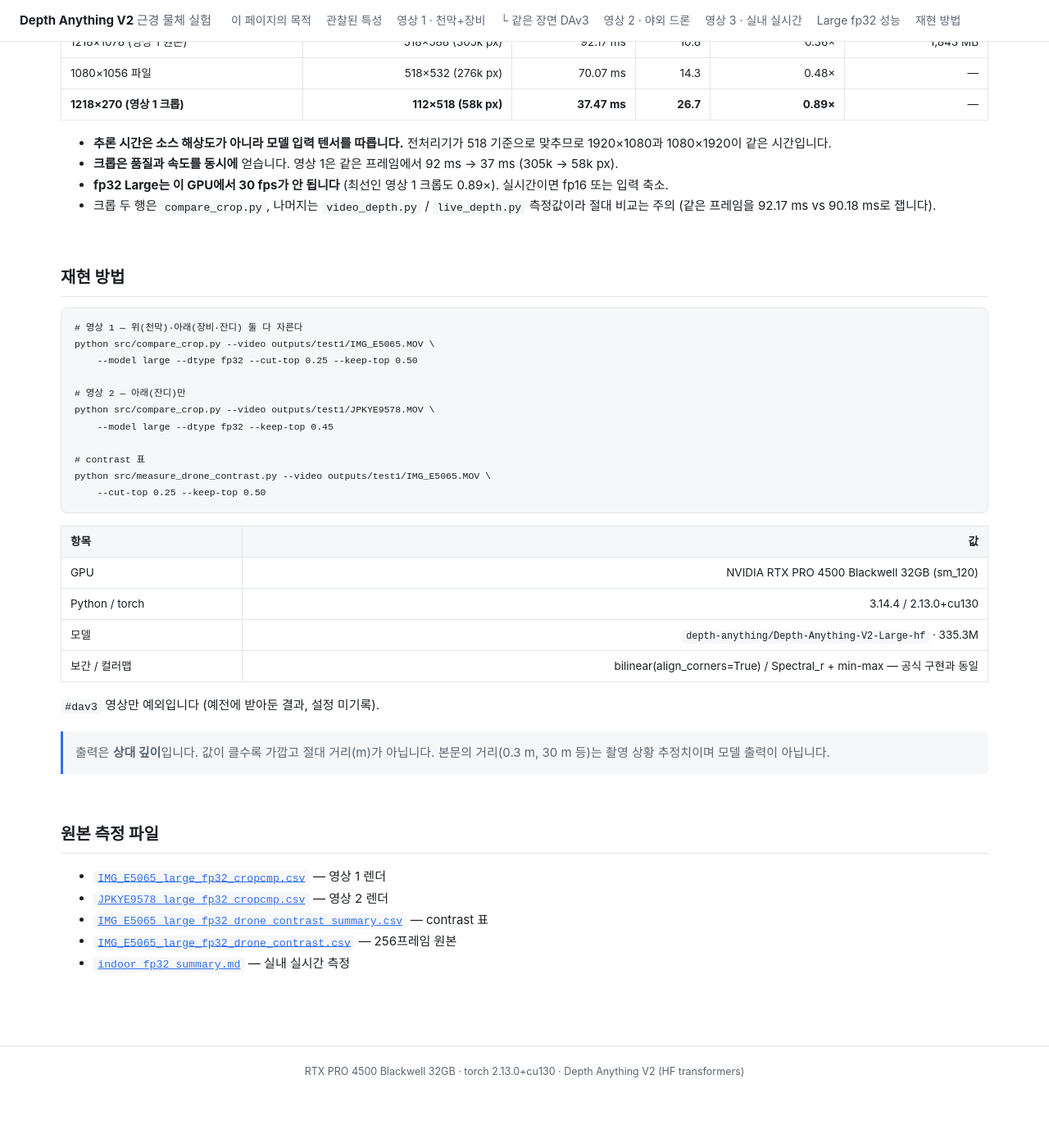
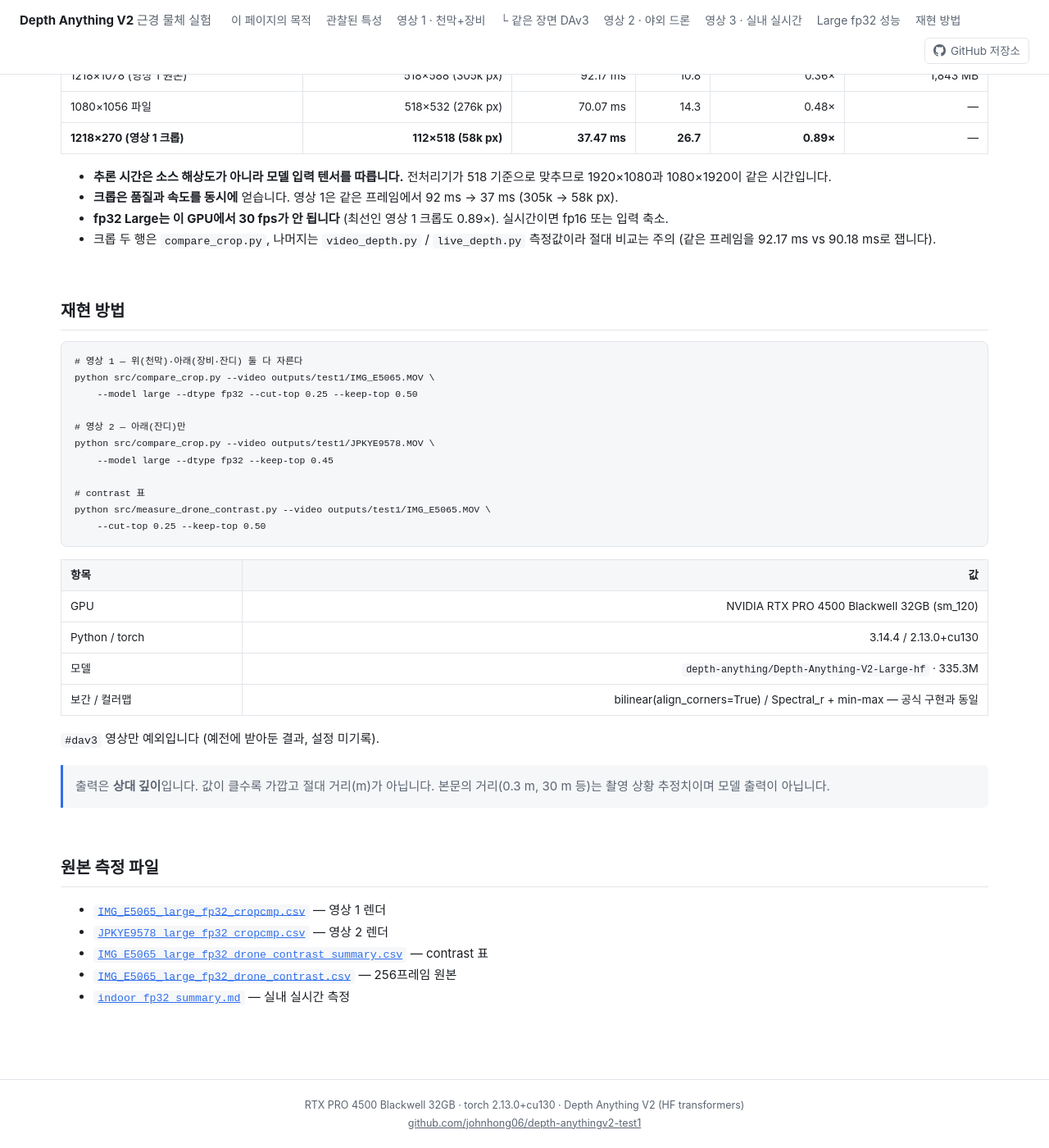
Before and after one commit to johnhong06/depth-anythingv2-test1, a Jekyll site: the page built from index.md, in a window 1280 px wide and 1400 px high, scrolled down 5041 px. Shown: the whole window at 82% size. Built offline with Jekyll 4.4.1, drawn with Linux system fonts in a browser that asks for light colours; before the commit the page ends 6379 px from its top, so only the background shows below that.

Commit message:
헤더·푸터에 GitHub 저장소 링크 추가
페이지에서 저장소로 이동할 방법이 없었다. 헤더 우측에 GitHub
버튼을, 푸터에 저장소 주소를 넣는다.

유저네임 변경(johnhong06-coder → johnhong06)에 다시 당하지 않도록
주소를 하드코딩하지 않고 _config.yml의 repository 변수로 뺐다.

```diff
--- a/_config.yml
+++ b/_config.yml
@@ -1,6 +1,7 @@
 title: Depth Anything V2 — 근경 물체와 원거리 추정
 description: 근경 물체가 원거리 추정을 지배하는 현상 · 실내 실시간 S/B/L 비교 (V2 추론은 모두 fp32)
 baseurl: /depth-anythingv2-test1
+repository: johnhong06/depth-anythingv2-test1
 markdown: kramdown
 kramdown:
   input: GFM
--- a/_layouts/default.html
+++ b/_layouts/default.html
@@ -23,6 +23,8 @@
   {% else %}
   <nav><a href="{{ '/' | relative_url }}">← 결과 페이지로</a></nav>
   {% endif %}
+  <a class="repo-link" href="https://github.com/{{ site.repository }}"
+     target="_blank" rel="noopener"><svg class="gh" viewBox="0 0 16 16" width="15" height="15" aria-hidden="true"><path fill="currentColor" d="M8 0C3.58 0 0 3.58 0 8c0 3.54 2.29 6.53 5.47 7.59.4.07.55-.17.55-.38 0-.19-.01-.82-.01-1.49-2.01.37-2.53-.49-2.69-.94-.09-.23-.48-.94-.82-1.13-.28-.15-.68-.52-.01-.53.63-.01 1.08.58 1.23.82.72 1.21 1.87.87 2.33.66.07-.52.28-.87.51-1.07-1.78-.2-3.64-.89-3.64-3.95 0-.87.31-1.59.82-2.15-.08-.2-.36-1.02.08-2.12 0 0 .67-.21 2.2.82.64-.18 1.32-.27 2-.27s1.36.09 2 .27c1.53-1.04 2.2-.82 2.2-.82.44 1.1.16 1.92.08 2.12.51.56.82 1.27.82 2.15 0 3.07-1.87 3.75-3.65 3.95.29.25.54.73.54 1.48 0 1.07-.01 1.93-.01 2.2 0 .21.15.46.55.38A8.01 8.01 0 0 0 16 8c0-4.42-3.58-8-8-8Z"/></svg> GitHub 저장소</a>
 </header>
 <main>
   <h1>{{ page.title }}</h1>
@@ -31,6 +33,8 @@
 </main>
 <footer class="site">
   RTX PRO 4500 Blackwell 32GB · torch 2.13.0+cu130 · Depth Anything V2 (HF transformers)
+  <br>
+  <a href="https://github.com/{{ site.repository }}" target="_blank" rel="noopener">github.com/{{ site.repository }}</a>
 </footer>
 <script>
 // 화면 밖 영상은 일시정지한다.
--- a/assets/css/style.css
+++ b/assets/css/style.css
@@ -25,6 +25,16 @@ header.site{
 header.site nav{display:flex; gap:18px; flex-wrap:wrap}
 header.site nav a{color:var(--muted); text-decoration:none; font-size:14px}
 header.site nav a:hover{color:var(--accent)}
+header.site .repo-link{
+  margin-left:auto; align-self:center;
+  display:inline-flex; align-items:center; gap:6px;
+  color:var(--muted); text-decoration:none; font-size:13.5px;
+  border:1px solid var(--border); border-radius:6px; padding:4px 10px;
+}
+header.site .repo-link:hover{color:var(--accent); border-color:var(--accent)}
+header.site .repo-link .gh{flex:none}
+footer.site a{color:var(--muted)}
+footer.site a:hover{color:var(--accent)}
 main{max-width:1180px; margin:0 auto; padding:28px 24px 72px}
 h1{font-size:27px; letter-spacing:-.02em; margin:.4em 0 .3em}
 h2{font-size:20px; margin:2.2em 0 .6em; padding-bottom:.3em; border-bottom:1px solid var(--border)}
```
